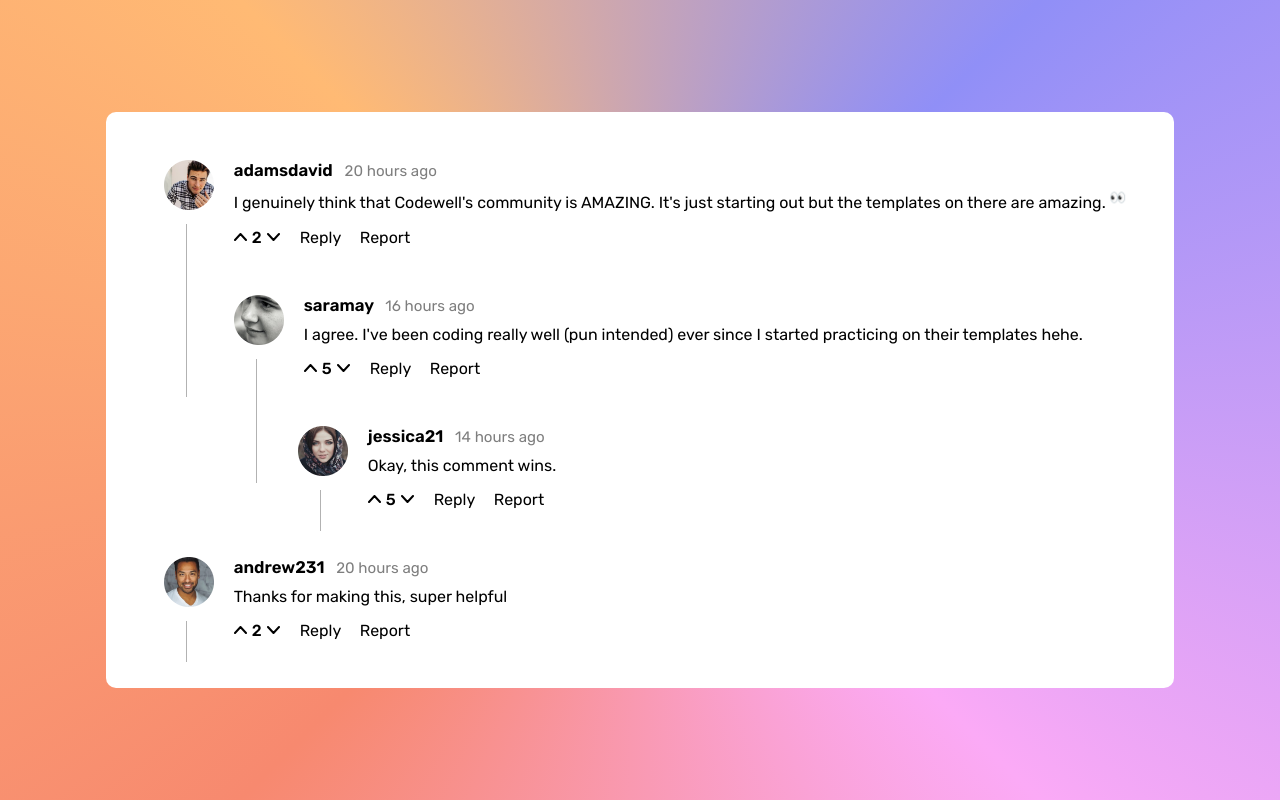
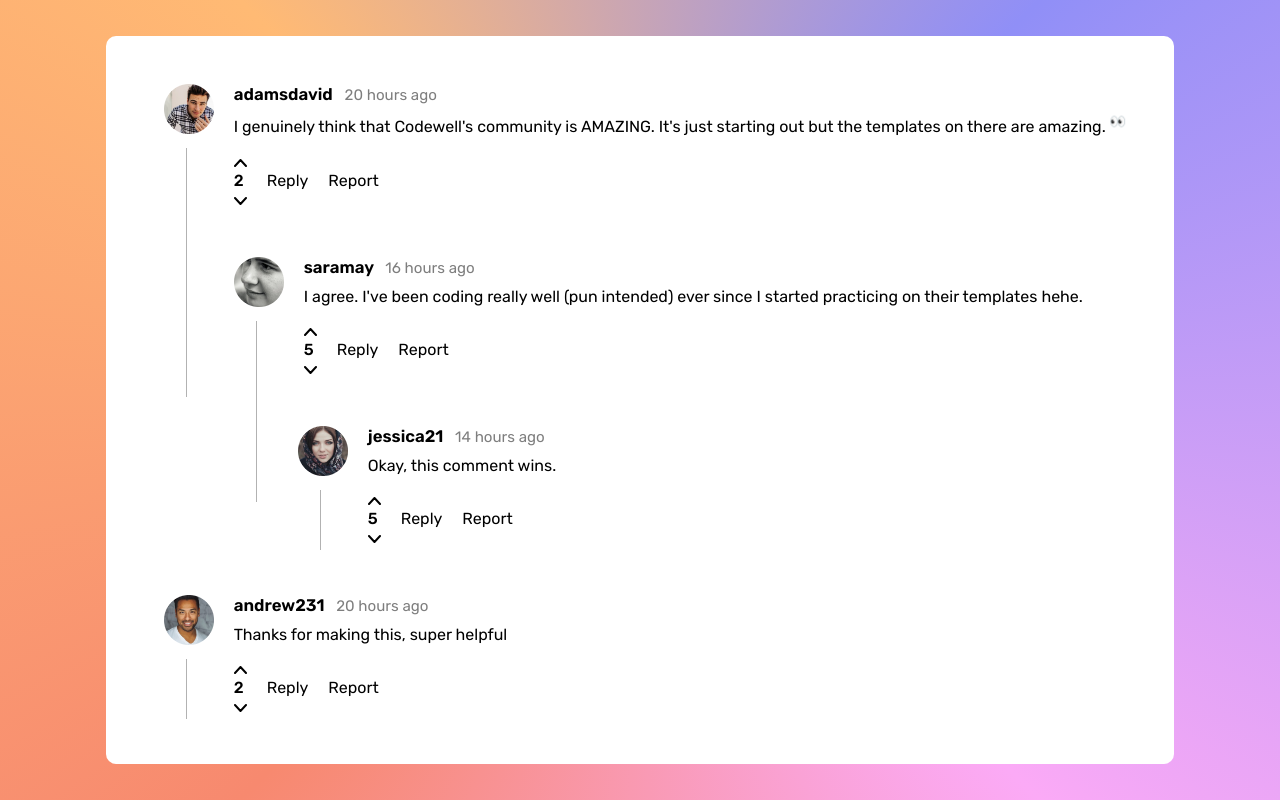
Before and after one commit to miteshp98/Comment-Starter-Files, a plain HTML site: page index.html in a window 1280 px wide. Drawn offline with Linux system fonts and the light colour scheme.

Commit message:
Update Div Upvote

```diff
--- a/index.html
+++ b/index.html
@@ -31,11 +31,14 @@
             </p>
 
             <div class="report-reply-cont">
+              <div class="upvote-cont">
                 <img src="Assets/Up.svg" alt="" />
                 <p class="upvote">2</p>
                 <img src="Assets/Down.svg" alt="" />
+              </div>
 
-              <p class="reply-report">Reply <span>Report</span></p>
+              <p class="reply-report">Reply</p>
+              <p class="reply-report">Report</p>
             </div>
           </div>
         </div>
@@ -58,11 +61,14 @@
             </p>
 
             <div class="report-reply-cont">
+              <div class="upvote-cont">
                 <img src="Assets/Up.svg" alt="" />
                 <p class="upvote">5</p>
                 <img src="Assets/Down.svg" alt="" />
+              </div>
 
-              <p class="reply-report">Reply <span>Report</span></p>
+              <p class="reply-report">Reply</p>
+              <p class="reply-report">Report</p>
             </div>
           </div>
         </div>
@@ -82,11 +88,14 @@
             <p class="user-comment">Okay, this comment wins.</p>
 
             <div class="report-reply-cont">
+              <div class="upvote-cont">
                 <img src="Assets/Up.svg" alt="" />
                 <p class="upvote">5</p>
                 <img src="Assets/Down.svg" alt="" />
+              </div>
 
-              <p class="reply-report">Reply <span>Report</span></p>
+              <p class="reply-report">Reply</p>
+              <p class="reply-report">Report</p>
             </div>
           </div>
         </div>
@@ -106,11 +115,14 @@
             <p class="user-comment">Thanks for making this, super helpful</p>
 
             <div class="report-reply-cont">
+              <div class="upvote-cont">
                 <img src="Assets/Up.svg" alt="" />
                 <p class="upvote">2</p>
                 <img src="Assets/Down.svg" alt="" />
+              </div>
 
-              <p class="reply-report">Reply <span>Report</span></p>
+              <p class="reply-report">Reply</p>
+              <p class="reply-report">Report</p>
             </div>
           </div>
         </div>
```
Lines whose indentation alone changed are shown as unchanged.
